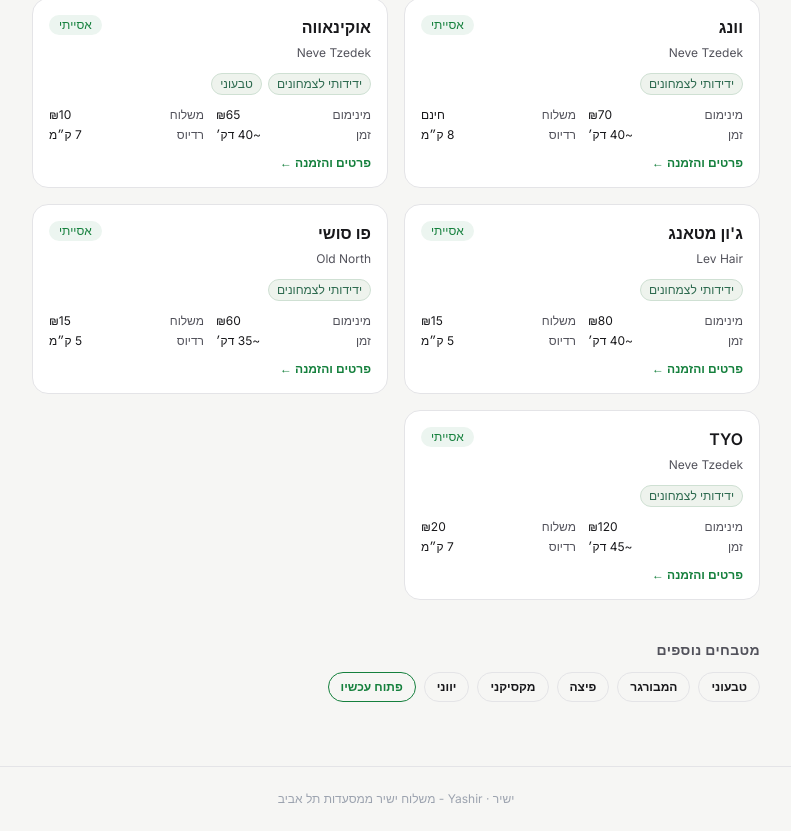
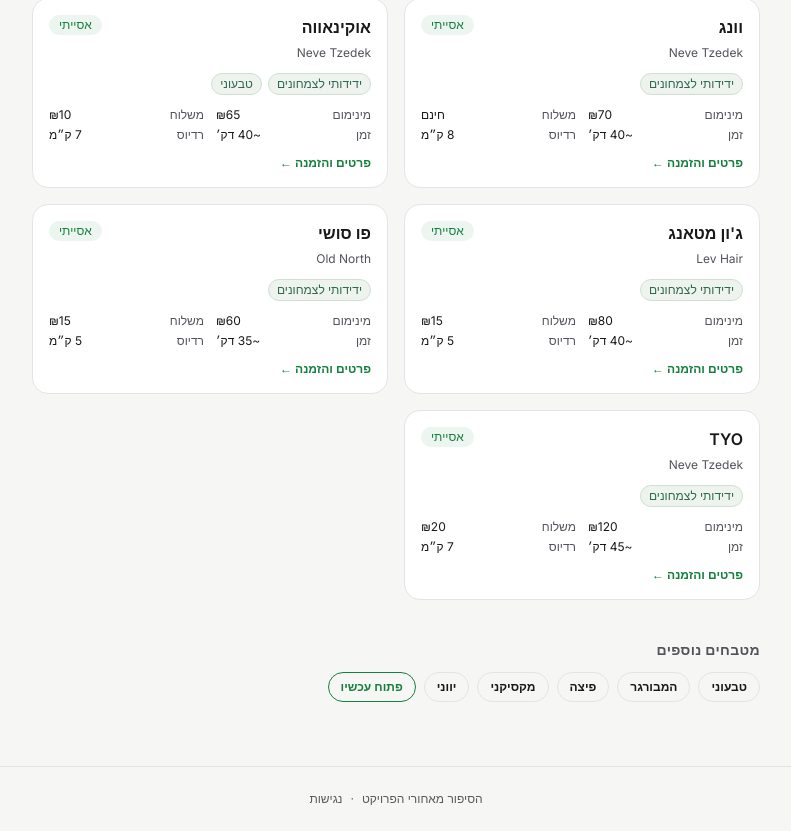
Before and after one commit to UriOhayon/yashir-tlv, a Next.js app: page /cuisine/asian in a window 1280 px wide. Shown: the part 461-1292 px from the top of the page, without its empty margins (244-1035 px from the left). Built offline with nearby package versions, Linux system fonts and the light colour scheme.

Commit message:
Remove AS IS, sitewide footer links + accessibility statement, sitemap

```diff
--- a/src/app/about/page.tsx
+++ b/src/app/about/page.tsx
@@ -139,8 +139,10 @@ export default function AboutPage() {
         </div>
       </main>
 
-      <footer className="mt-6 border-t py-6 text-center text-xs" style={{ borderColor: "var(--border)", color: "#9ca3af" }}>
-        <span>ישיר · Yashir - משלוח ישיר ממסעדות תל אביב</span>
+      <footer className="mt-6 border-t py-6 text-center text-xs" style={{ borderColor: "var(--border)", color: "#595959" }}>
+        <Link href="/accessibility" className="hover:underline" style={{ color: "#595959" }}>
+          נגישות
+        </Link>
       </footer>
     </div>
   );
--- a/src/app/accessibility/page.tsx
+++ b/src/app/accessibility/page.tsx
@@ -73,7 +73,9 @@ export default function AccessibilityPage() {
       </main>
 
       <footer className="mt-6 border-t py-6 text-center text-xs" style={{ borderColor: "var(--border)", color: "#595959" }}>
-        <span>ישיר · Yashir - משלוח ישיר ממסעדות תל אביב</span>
+        <Link href="/about" className="hover:underline" style={{ color: "#595959" }}>
+          הסיפור מאחורי הפרויקט
+        </Link>
       </footer>
     </div>
   );
--- a/src/app/cuisine/[type]/page.tsx
+++ b/src/app/cuisine/[type]/page.tsx
@@ -122,8 +122,16 @@ export default async function CuisinePage({
         </section>
       </main>
 
-      <footer className="mt-6 border-t py-6 text-center text-xs" style={{ borderColor: "var(--border)", color: "#9ca3af" }}>
-        <a href="https://x.com/OhayonUri" target="_blank" rel="noopener noreferrer" className="hover:underline" style={{ color: "#9ca3af" }}>ישיר · Yashir - משלוח ישיר ממסעדות תל אביב</a>
+      <footer className="mt-6 border-t py-6 text-center text-xs" style={{ borderColor: "var(--border)", color: "#595959" }}>
+        <div className="flex flex-wrap items-center justify-center gap-2">
+          <Link href="/about" className="hover:underline" style={{ color: "#595959" }}>
+            הסיפור מאחורי הפרויקט
+          </Link>
+          <span aria-hidden="true">·</span>
+          <Link href="/accessibility" className="hover:underline" style={{ color: "#595959" }}>
+            נגישות
+          </Link>
+        </div>
       </footer>
     </div>
   );
--- a/src/app/open-now/page.tsx
+++ b/src/app/open-now/page.tsx
@@ -58,8 +58,16 @@ export default function OpenNowPage() {
         </div>
       </main>
 
-      <footer className="mt-6 border-t py-6 text-center text-xs" style={{ borderColor: "var(--border)", color: "#9ca3af" }}>
-        <a href="https://x.com/OhayonUri" target="_blank" rel="noopener noreferrer" className="hover:underline" style={{ color: "#9ca3af" }}>ישיר · Yashir - משלוח ישיר ממסעדות תל אביב</a>
+      <footer className="mt-6 border-t py-6 text-center text-xs" style={{ borderColor: "var(--border)", color: "#595959" }}>
+        <div className="flex flex-wrap items-center justify-center gap-2">
+          <Link href="/about" className="hover:underline" style={{ color: "#595959" }}>
+            הסיפור מאחורי הפרויקט
+          </Link>
+          <span aria-hidden="true">·</span>
+          <Link href="/accessibility" className="hover:underline" style={{ color: "#595959" }}>
+            נגישות
+          </Link>
+        </div>
       </footer>
     </div>
   );
--- a/src/app/restaurant/[id]/page.tsx
+++ b/src/app/restaurant/[id]/page.tsx
@@ -171,8 +171,16 @@ export default async function RestaurantPage({
         </div>
       </main>
 
-      <footer className="mt-6 border-t py-6 text-center text-xs" style={{ borderColor: "var(--border)", color: "#9ca3af" }}>
-        <a href="https://x.com/OhayonUri" target="_blank" rel="noopener noreferrer" className="hover:underline" style={{ color: "#9ca3af" }}>ישיר · Yashir - משלוח ישיר ממסעדות תל אביב</a>
+      <footer className="mt-6 border-t py-6 text-center text-xs" style={{ borderColor: "var(--border)", color: "#595959" }}>
+        <div className="flex flex-wrap items-center justify-center gap-2">
+          <Link href="/about" className="hover:underline" style={{ color: "#595959" }}>
+            הסיפור מאחורי הפרויקט
+          </Link>
+          <span aria-hidden="true">·</span>
+          <Link href="/accessibility" className="hover:underline" style={{ color: "#595959" }}>
+            נגישות
+          </Link>
+        </div>
       </footer>
     </div>
   );
--- a/src/app/sitemap.ts
+++ b/src/app/sitemap.ts
@@ -8,6 +8,7 @@ export default function sitemap(): MetadataRoute.Sitemap {
   const staticPages: MetadataRoute.Sitemap = [
     { url: `${BASE_URL}/`, lastModified: now, changeFrequency: "weekly", priority: 1 },
     { url: `${BASE_URL}/open-now`, lastModified: now, changeFrequency: "daily", priority: 0.7 },
+    { url: `${BASE_URL}/about`, lastModified: now, changeFrequency: "monthly", priority: 0.5 },
   ];
 
   const cuisinePages: MetadataRoute.Sitemap = activeCuisines(restaurants).map((c) => ({
--- a/src/i18n/strings.ts
+++ b/src/i18n/strings.ts
@@ -70,7 +70,7 @@ export const strings = {
       'הזמינו ישירות ממסעדות שמשלחות בעצמן - בלי מתווכים, בלי עמלות, פשוט ונוח.',
     warningTitle: 'למטרת הכוונה בלבד.',
     warningBody:
-      'המידע באתר ניתן כשירות לציבור, כמות שהוא (AS IS), ועשוי להיות חלקי או לא מעודכן. מחירים, דמי משלוח, שעות פעילות, קודי קופון ותגיות תזונה עשויים להשתנות - יש לאמת כל פרט ישירות מול המסעדה לפני הזמנה. קודי קופון והטבות כפופים לתנאי המסעדה ואינם מובטחים. ההזמנה והתשלום מתבצעים ישירות מול המסעדה ובאחריותה בלבד, וישיר אינו צד לעסקה. תגיות תזונה אינן ייעוץ רפואי. ישיר אינו אחראי לכל נזק, ישיר או עקיף, שייגרם משימוש באתר, מהסתמכות על המידע או מקישורים לאתרים חיצוניים, במידה המרבית המותרת בדין.',
+      'המידע באתר ניתן כשירות לציבור, כמות שהוא, ועשוי להיות חלקי או לא מעודכן. מחירים, דמי משלוח, שעות פעילות, קודי קופון ותגיות תזונה עשויים להשתנות - יש לאמת כל פרט ישירות מול המסעדה לפני הזמנה. קודי קופון והטבות כפופים לתנאי המסעדה ואינם מובטחים. ההזמנה והתשלום מתבצעים ישירות מול המסעדה ובאחריותה בלבד, וישיר אינו צד לעסקה. תגיות תזונה אינן ייעוץ רפואי. ישיר אינו אחראי לכל נזק, ישיר או עקיף, שייגרם משימוש באתר, מהסתמכות על המידע או מקישורים לאתרים חיצוניים, במידה המרבית המותרת בדין.',
     openNow: 'פתוח עכשיו',
     statsLabel: (count: number) => `${count} מסעדות · משלוח ישיר`,
     searchPlaceholder: 'חיפוש מסעדות…',
```
